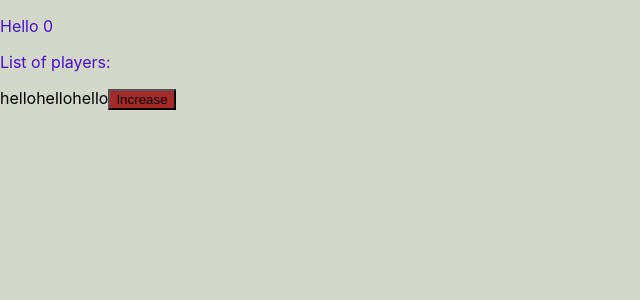
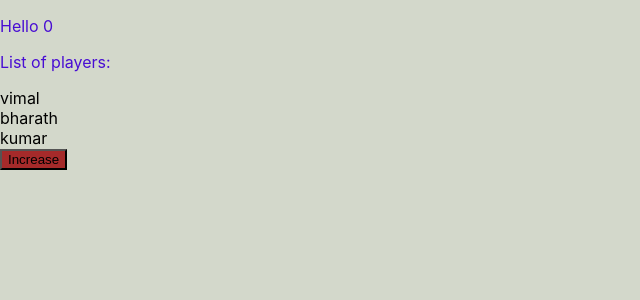
Before and after one commit to Vimalbharath/tournament-ui, a React (Create React App) app: page / in a window 1280 px wide. Shown: the top 300 px of the page, without its empty margins (0-640 px from the left). Built offline with nearby package versions, Linux system fonts and the light colour scheme.

Commit message:
proper list

```diff
--- a/src/pages/Home.js
+++ b/src/pages/Home.js
@@ -18,9 +18,9 @@ function Home() {
     <p>Hello {player}</p>
      <p>List of players: </p>
      {data.map((question) => {
-      const {id,name}={question}
+      const {id,name}=question
             return (
-            "hello"
+            <div key={id}>{name}</div>
             );
           })}
 
```
